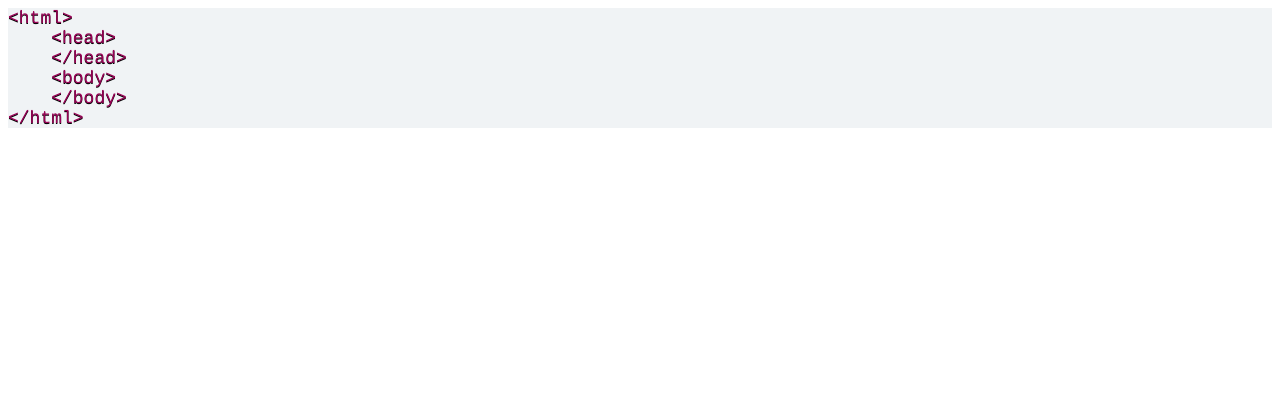
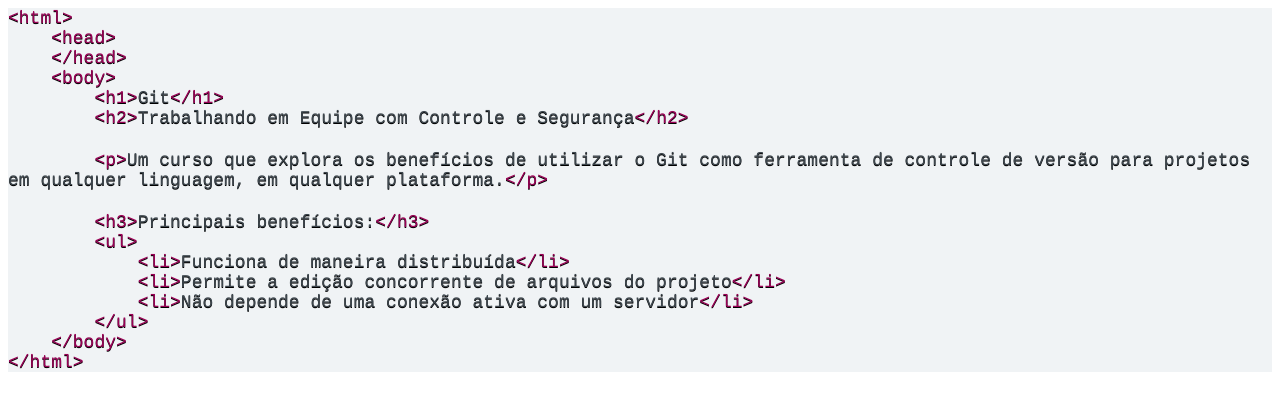
Before and after one commit to leandrocandido/curso-git, a plain HTML site: page index.html in a window 1280 px wide. Drawn offline with Linux system fonts and the light colour scheme.

Commit message:
segundo commit

```diff
--- a/index.html
+++ b/index.html
@@ -8,16 +8,30 @@
   <meta name="CocoaVersion" content="1504.83">
   <style type="text/css">
     p.p1 {margin: 0.0px 0.0px 0.0px 0.0px; font: 18.0px Courier; color: #990055; -webkit-text-stroke: #990055; background-color: #f0f3f5}
+    p.p2 {margin: 0.0px 0.0px 0.0px 0.0px; font: 18.0px Courier; color: #3d464d; -webkit-text-stroke: #3d464d; background-color: #f0f3f5}
+    p.p3 {margin: 0.0px 0.0px 0.0px 0.0px; font: 18.0px Courier; color: #3d464d; -webkit-text-stroke: #3d464d; background-color: #f0f3f5; min-height: 22.0px}
     span.s1 {font-kerning: none; text-shadow: 0.0px 1.0px 0.0px #000000}
     span.s2 {font-kerning: none; color: #3d464d; -webkit-text-stroke: 0px #3d464d; text-shadow: 0.0px 1.0px 0.0px #000000}
+    span.s3 {font-kerning: none; color: #990055; -webkit-text-stroke: 0px #990055; text-shadow: 0.0px 1.0px 0.0px #000000}
   </style>
 </head>
 <body>
 <p class="p1"><span class="s1">&lt;html&gt;</span></p>
 <p class="p1"><span class="s2"><span class="Apple-converted-space">    </span></span><span class="s1">&lt;head&gt;</span></p>
-<p class="p1"><span class="s2"><span class="Apple-converted-space">    </span></span><span class="s1">&lt;/head&gt;</span></p>
-<p class="p1"><span class="s2"><span class="Apple-converted-space">    </span></span><span class="s1">&lt;body&gt;</span></p>
-<p class="p1"><span class="s2"><span class="Apple-converted-space">    </span></span><span class="s1">&lt;/body&gt;</span></p>
+<p class="p2"><span class="s1"><span class="Apple-converted-space">    </span></span><span class="s3">&lt;/head&gt;</span><span class="s1"><span class="Apple-converted-space">         </span></span></p>
+<p class="p2"><span class="s1"><span class="Apple-converted-space">    </span></span><span class="s3">&lt;body&gt;</span><span class="s1"> <span class="Apple-converted-space">         </span></span></p>
+<p class="p2"><span class="s1"><span class="Apple-converted-space">        </span></span><span class="s3">&lt;h1&gt;</span><span class="s1">Git</span><span class="s3">&lt;/h1&gt;</span></p>
+<p class="p2"><span class="s1"><span class="Apple-converted-space">        </span></span><span class="s3">&lt;h2&gt;</span><span class="s1">Trabalhando em Equipe com Controle e Segurança</span><span class="s3">&lt;/h2&gt;</span></p>
+<p class="p3"><span class="s1"></span><br></p>
+<p class="p2"><span class="s1"><span class="Apple-converted-space">        </span></span><span class="s3">&lt;p&gt;</span><span class="s1">Um curso que explora os benefícios de utilizar o Git como ferramenta de controle de versão para projetos em qualquer linguagem, em qualquer plataforma.</span><span class="s3">&lt;/p&gt;</span></p>
+<p class="p3"><span class="s1"></span><br></p>
+<p class="p2"><span class="s1"><span class="Apple-converted-space">        </span></span><span class="s3">&lt;h3&gt;</span><span class="s1">Principais benefícios:</span><span class="s3">&lt;/h3&gt;</span></p>
+<p class="p2"><span class="s1"><span class="Apple-converted-space">        </span></span><span class="s3">&lt;ul&gt;</span></p>
+<p class="p2"><span class="s1"><span class="Apple-converted-space">            </span></span><span class="s3">&lt;li&gt;</span><span class="s1">Funciona de maneira distribuída</span><span class="s3">&lt;/li&gt;</span></p>
+<p class="p2"><span class="s1"><span class="Apple-converted-space">            </span></span><span class="s3">&lt;li&gt;</span><span class="s1">Permite a edição concorrente de arquivos do projeto</span><span class="s3">&lt;/li&gt;</span></p>
+<p class="p2"><span class="s1"><span class="Apple-converted-space">            </span></span><span class="s3">&lt;li&gt;</span><span class="s1">Não depende de uma conexão ativa com um servidor</span><span class="s3">&lt;/li&gt;</span></p>
+<p class="p2"><span class="s1"><span class="Apple-converted-space">        </span></span><span class="s3">&lt;/ul&gt;</span></p>
+<p class="p2"><span class="s1"><span class="Apple-converted-space">    </span></span><span class="s3">&lt;/body&gt;</span><span class="s1"><span class="Apple-converted-space">         </span></span></p>
 <p class="p1"><span class="s1">&lt;/html&gt;</span></p>
 </body>
 </html>
```
